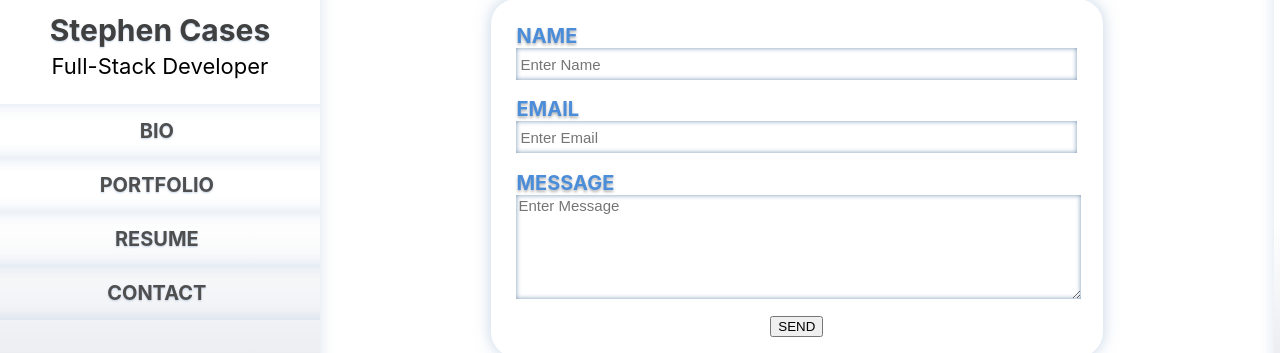
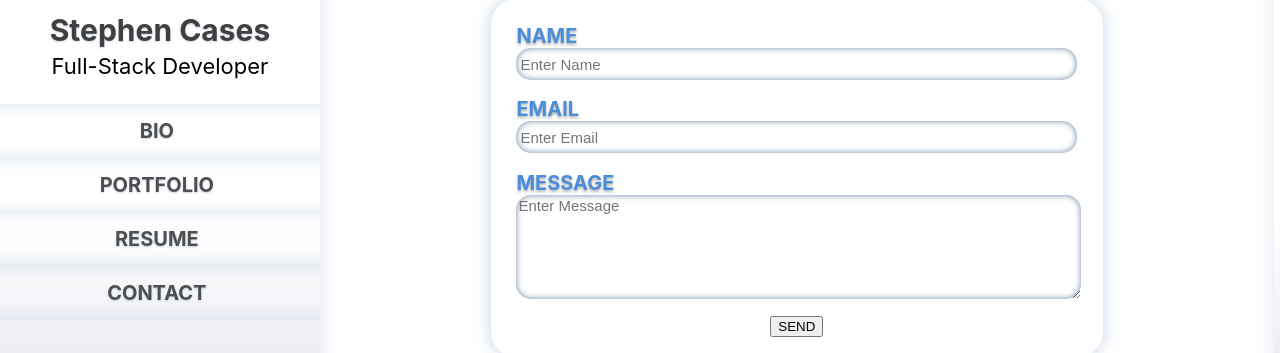
Before and after one commit to builtforsomethingbigger/stephencases.com, a React (Create React App) app: page /contact in a window 1280 px wide. Shown: the part 262-615 px from the top of the page. Built offline with nearby package versions, Linux system fonts and the light colour scheme; no server answers.

Commit message:
CSS updates

```diff
--- a/src/styles/Contact.css
+++ b/src/styles/Contact.css
@@ -37,7 +37,8 @@ input{
     font-size: 15px;
     padding-left: 4px;
     border: none;
-    box-shadow: inset 0px 0px 5px rgba(28, 76, 130, 0.6);
+    border-radius: 15px;
+    box-shadow: inset 0px 0px 6px rgba(10, 50, 95, 0.6);
 }
 .msg-input{
     width: 98%;
@@ -48,7 +49,8 @@ input{
     font-size: 15px;
     text-align: left;
     border: none;
-    box-shadow: inset 0px 0px 5px rgba(28, 76, 130, 0.6);
+    border-radius: 15px;
+    box-shadow: inset 0px 0px 6px rgba(10, 50, 95, 0.6);
 }
 .contact-label{
     font-weight: bold;
```
